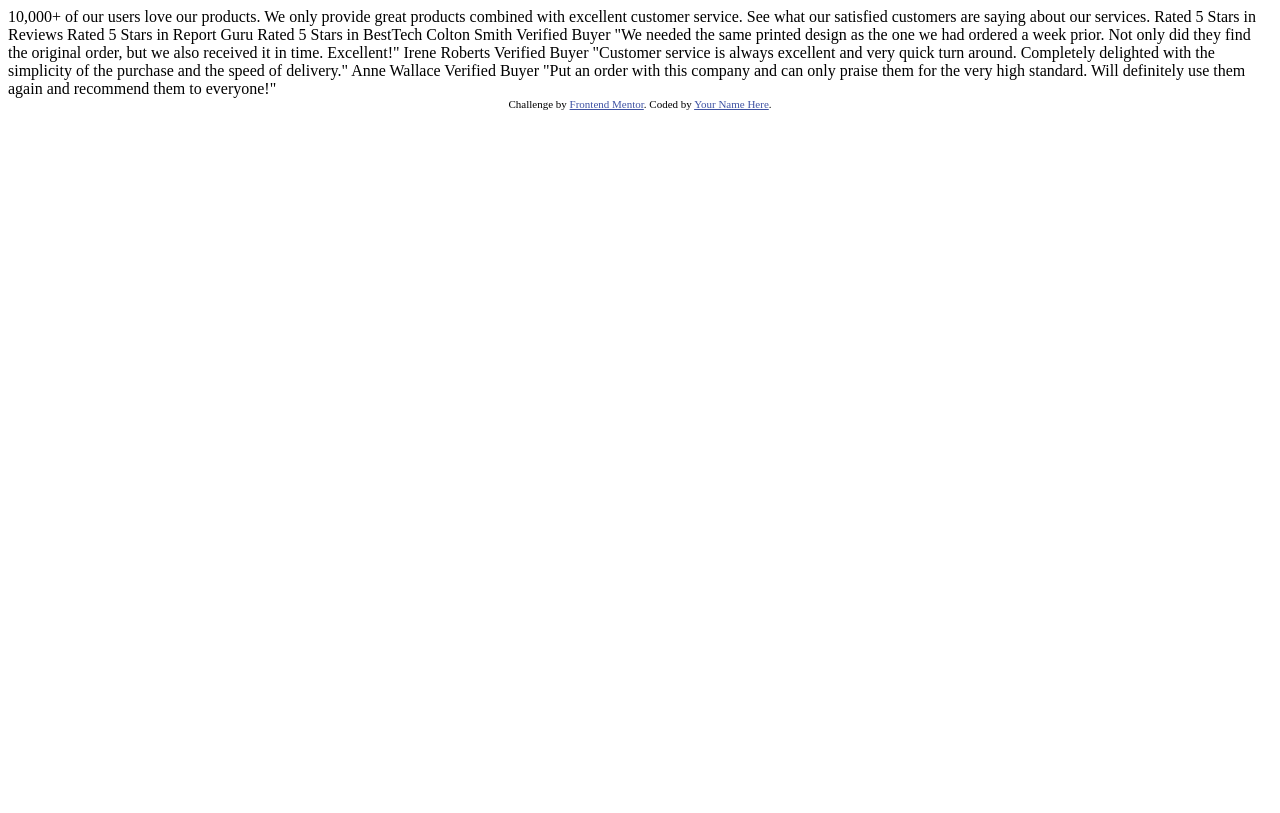
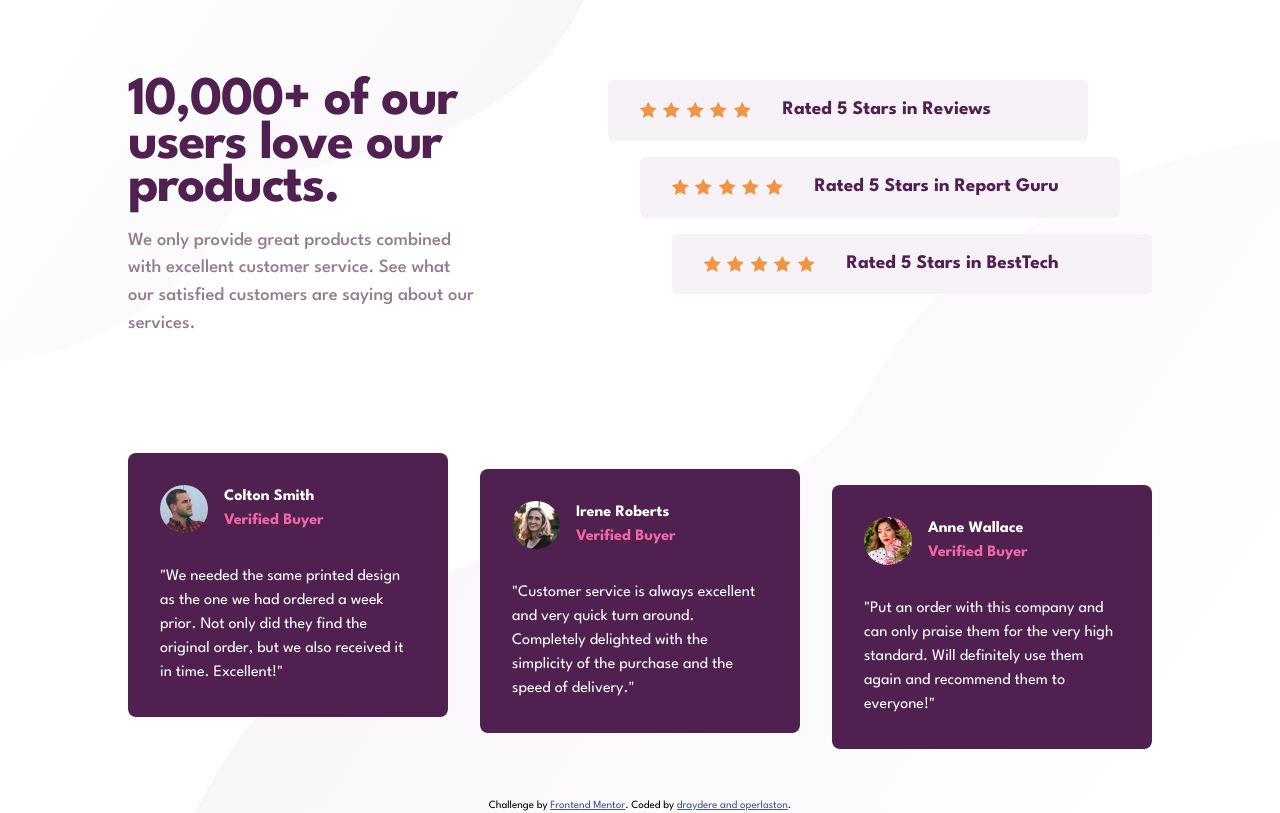
Before and after one commit to ericli18/social-proof-section-master, a plain HTML site: page index.html in a window 1280 px wide. Drawn offline with Linux system fonts and the light colour scheme.

Commit message:
finished project
Co-authored-by: ericli18 <ericli18@users.noreply.github.com>

```diff
--- a/index.html
+++ b/index.html
@@ -1,16 +1,15 @@
 <!DOCTYPE html>
 <html lang="en">
+
 <head>
   <meta charset="UTF-8" />
   <meta name="viewport" content="width=device-width, initial-scale=1.0" />
-    <!-- displays site properly based on user's device -->
+  <link rel="preconnect" href="https://fonts.googleapis.com">
+  <link rel="preconnect" href="https://fonts.gstatic.com" crossorigin>
+  <link href="https://fonts.googleapis.com/css2?family=League+Spartan:wght@400;500;700&display=swap" rel="stylesheet">
+  <link rel="stylesheet" href="styles.css">
 
-    <link
-      rel="icon"
-      type="image/png"
-      sizes="32x32"
-      href="./images/favicon-32x32.png"
-    />
+  <link rel="icon" type="image/png" sizes="32x32" href="./images/favicon-32x32.png" />
 
   <title>Frontend Mentor | Social proof section</title>
 
@@ -20,42 +19,104 @@
       font-size: 11px;
       text-align: center;
     }
+
     .attribution a {
       color: hsl(228, 45%, 44%);
     }
   </style>
 </head>
+
 <body>
-    10,000+ of our users love our products.
-
+  <main>
+    <div class="grid-container">
+      <div class="info-text">
+        <h1 class="heading">10,000+ of our users love our products.</h1>
+        <p class="description">
           We only provide great products combined with excellent customer service.
           See what our satisfied customers are saying about our services.
-
-    Rated 5 Stars in Reviews
-    Rated 5 Stars in Report Guru
-    Rated 5 Stars in BestTech
-
-    Colton Smith
-    Verified Buyer
+        </p>
+      </div>
+      <div class="rating-container">
+        <div class="rating">
+          <div class="rating__images">
+            <img src="./images/icon-star.svg" alt="">
+            <img src="./images/icon-star.svg" alt="">
+            <img src="./images/icon-star.svg" alt="">
+            <img src="./images/icon-star.svg" alt="">
+            <img src="./images/icon-star.svg" alt="">
+          </div>
+          <span class="rating__text">Rated 5 Stars in Reviews</span>
+        </div>
+        <div class="rating">
+          <div class="rating__images">
+            <img src="./images/icon-star.svg" alt="">
+            <img src="./images/icon-star.svg" alt="">
+            <img src="./images/icon-star.svg" alt="">
+            <img src="./images/icon-star.svg" alt="">
+            <img src="./images/icon-star.svg" alt="">
+          </div>
+          <span class="rating__text">Rated 5 Stars in Report Guru</span>
+        </div>
+        <div class="rating">
+          <div class="rating__images">
+            <img src="./images/icon-star.svg" alt="">
+            <img src="./images/icon-star.svg" alt="">
+            <img src="./images/icon-star.svg" alt="">
+            <img src="./images/icon-star.svg" alt="">
+            <img src="./images/icon-star.svg" alt="">
+          </div>
+          <span class="rating__text">Rated 5 Stars in BestTech</span>
+        </div>
+      </div>
+      <div class="card-container">
+        <div class="card">
+          <div class="card__profile">
+            <img src="./images/image-colton.jpg" alt="profile picture">
+            <div class="card__profile__text">
+              <span class="card__profile__name">Colton Smith</span>
+              <span class="card__profile__type">Verified Buyer</span>
+            </div>
+          </div>
+          <p class="card__review">
             "We needed the same printed design as the one we had ordered a week prior.
             Not only did they find the original order, but we also received it in time.
             Excellent!"
-
-    Irene Roberts
-    Verified Buyer
+          </p>
+        </div>
+        <div class="card">
+          <div class="card__profile">
+            <img src="./images/image-irene.jpg" alt="profile picture">
+            <div class="card__profile__text">
+              <span class="card__profile__name">Irene Roberts</span>
+              <span class="card__profile__type">Verified Buyer</span>
+            </div>
+          </div>
+          <p class="card__review">
             "Customer service is always excellent and very quick turn around. Completely
             delighted with the simplicity of the purchase and the speed of delivery."
-
-    Anne Wallace
-    Verified Buyer
+          </p>
+        </div>
+        <div class="card">
+          <div class="card__profile">
+            <img src="./images/image-anne.jpg" alt="profile picture">
+            <div class="card__profile__text">
+              <span class="card__profile__name">Anne Wallace</span>
+              <span class="card__profile__type">Verified Buyer</span>
+            </div>
+          </div>
+          <p class="card__review">
             "Put an order with this company and can only praise them for the very high
             standard. Will definitely use them again and recommend them to everyone!"
-
+          </p>
+        </div>
+      </div>
+    </div>
+  </main>
   <div class="attribution">
     Challenge by
-      <a href="https://www.frontendmentor.io?ref=challenge" target="_blank"
-        >Frontend Mentor</a
-      >. Coded by <a href="#">Your Name Here</a>.
+    <a href="https://www.frontendmentor.io?ref=challenge" target="_blank">Frontend Mentor</a>. Coded by <a
+      href="#">draydere and operlaston</a>.
   </div>
 </body>
+
 </html>
--- /dev/null
+++ b/styles.css
@@ -0,0 +1,255 @@
+/*
+  1. Use a more-intuitive box-sizing model.
+*/
+*,
+*::before,
+*::after {
+  box-sizing: border-box;
+}
+
+/*
+  2. Remove default margin
+*/
+* {
+  margin: 0;
+}
+
+/*
+  Typographic tweaks!
+  3. Add accessible line-height
+  4. Improve text rendering
+*/
+body {
+  line-height: 1.5;
+  -webkit-font-smoothing: antialiased;
+}
+
+/*
+  5. Improve media defaults
+*/
+img,
+picture,
+video,
+canvas,
+svg {
+  display: block;
+  max-width: 100%;
+}
+
+/*
+  6. Remove built-in form typography styles
+*/
+input,
+button,
+textarea,
+select {
+  font: inherit;
+}
+
+/*
+  7. Avoid text overflows
+*/
+p,
+h1,
+h2,
+h3,
+h4,
+h5,
+h6 {
+  overflow-wrap: break-word;
+}
+
+/*
+  8. Create a root stacking context
+*/
+#root,
+#__next {
+  isolation: isolate;
+}
+
+body {
+  --verydarkmagenta: hsl(300, 43%, 22%);
+  --softpink: hsl(333, 80%, 67%);
+  --darkgrayishmagenta: hsl(303, 10%, 53%);
+  --lightgrayishmagenta: hsl(300, 24%, 96%);
+  --white: hsl(0, 0%, 100%);
+  font-family: "League Spartan", sans-serif;
+  min-height: 100svh;
+  display: flex;
+  flex-direction: column;
+  background-image: url("./images/bg-pattern-top-mobile.svg"),
+    url("./images/bg-pattern-bottom-mobile.svg");
+  background-repeat: no-repeat;
+  background-position: left top, right bottom;
+}
+
+main {
+  flex: 1;
+  padding: 80px 16px;
+  display: grid;
+  place-items: center;
+}
+
+.heading {
+  color: var(--verydarkmagenta);
+  font-weight: 700;
+  text-align: center;
+  padding-bottom: 1rem;
+  letter-spacing: -0.08rem;
+  font-size: clamp(2.6rem, 3svw + 1rem, 6rem);
+  line-height: .8em;
+}
+
+.description {
+  text-align: center;
+  padding-bottom: 2rem;
+  font-size: clamp(1rem, 2ch, 2rem);
+  color: var(--darkgrayishmagenta);
+  font-weight: 500;
+}
+
+.rating-container {
+  display: flex;
+  flex-direction: column;
+  gap: 1rem;
+  font-weight: 700;
+  color: var(--verydarkmagenta);
+}
+
+.rating {
+  background-color: var(--lightgrayishmagenta);
+  display: flex;
+  flex-direction: column;
+  align-items: center;
+  min-width: min(100svw - 3rem, 30rem);
+  border-radius: .4rem;
+  gap: .4rem;
+}
+
+.rating__text {
+  font-size: clamp(1rem, 1.8svw, 1.2rem);
+}
+
+.rating__images {
+  display: flex;
+  gap: .4rem
+}
+
+
+.card-container {
+  display: grid;
+  grid-template-rows: 1fr 1fr 1fr;
+  padding-top: 3.4rem;
+  row-gap: 1.4rem;
+}
+
+.card {
+  display: flex;
+  flex-direction: column;
+  background-color: var(--verydarkmagenta);
+  padding: 2rem;
+  color: white;
+  border-radius: 0.5rem;
+}
+
+.card__profile>img {
+  border-radius: 10rem;
+  width: 3rem;
+  height: 3rem;
+}
+
+.card__profile {
+  display: flex;
+  padding-bottom: 2rem;
+}
+
+.card__profile__text {
+  display: flex;
+  flex-direction: column;
+  padding-left: 1rem;
+  font-weight: 700;
+}
+
+.card__profile__type {
+  color: var(--softpink);
+}
+
+@media screen and (min-width: 44rem) {
+  body {
+    background-image: url("./images/bg-pattern-top-desktop.svg"),
+    url("./images/bg-pattern-bottom-desktop.svg");
+  }
+
+  .grid-container {
+    display: grid;
+    grid-template-columns: 1fr 1fr;
+    grid-template-rows: 1fr 1fr;
+    grid-template-areas:
+      "title ratings"
+      "reviews reviews";
+    max-width: 80svw;
+  }
+
+  .info-text {
+    grid-area: title;
+    padding-right: 10rem;
+  }
+
+  .heading {
+    text-align: left;
+  }
+
+  .description {
+    text-align: left;
+  }
+
+  .rating {
+    grid-area: ratings;
+    flex-direction: row;
+    align-items: center;
+    padding: 1rem;
+    padding-left: 2rem;
+    column-gap: 2rem;
+    /* width: clamp(12rem, 90%, 40rem); */
+  }
+
+  .rating__text {
+    white-space: nowrap;
+  }
+
+  .rating-container {
+    grid-template-rows: 1fr 1fr 1fr;
+    min-width: 23rem;
+    justify-self: end;
+  }
+
+  .rating-container> :nth-child(2) {
+    /* position: relative;
+    left: 2rem; */
+    transform: translateX(-2rem);
+    /* align-self: center; */
+  }
+
+  .rating-container> :nth-child(1) {
+    transform: translateX(-4rem);
+    /* align-self: end; */
+    /* position: relative;
+    left: 4rem; */
+  }
+
+  .card-container {
+    grid-row: 2;
+    grid-area: reviews;
+    grid-template-rows: 1fr;
+    grid-template-columns: repeat(3, 1fr);
+    column-gap: 2rem;
+  }
+
+  .card-container> :nth-child(2) {
+    transform: translateY(1rem);
+  }
+
+  .card-container> :nth-child(3) {
+    transform: translateY(2rem);
+  }
+}
```
Lines whose indentation alone changed are shown as unchanged.
